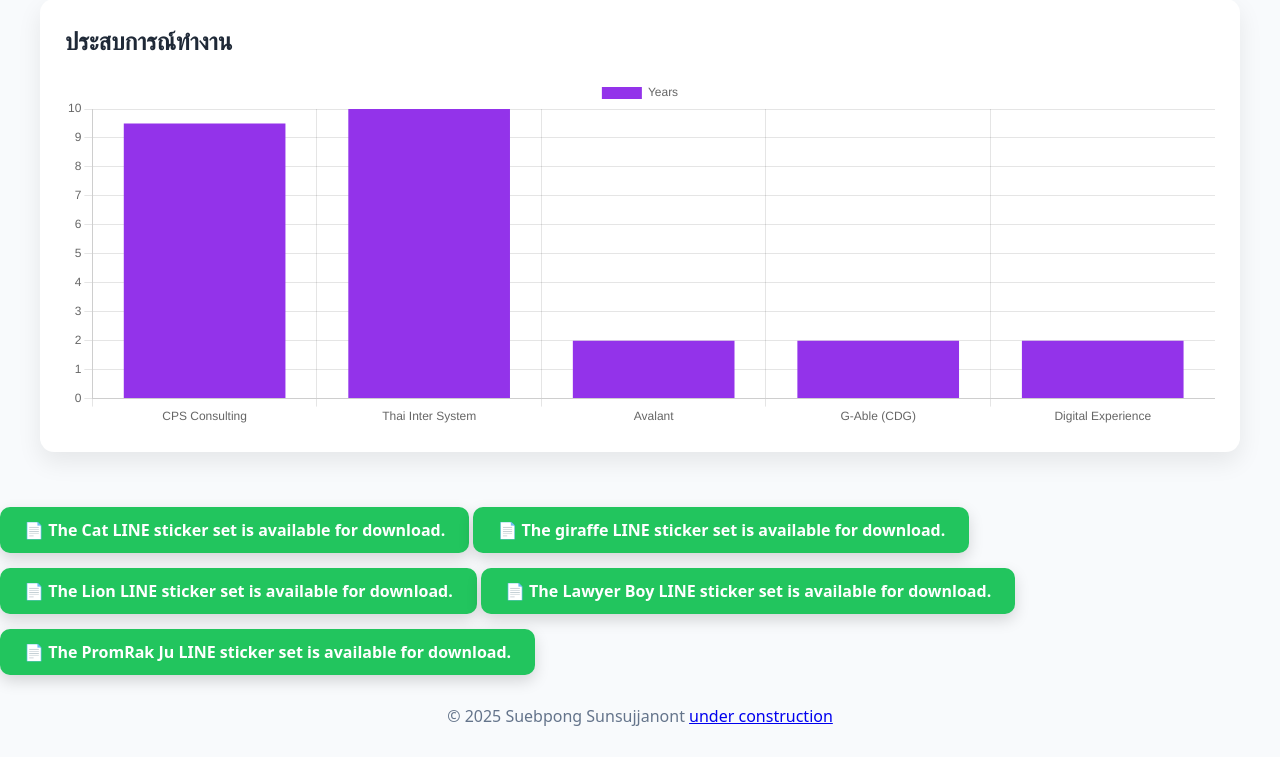
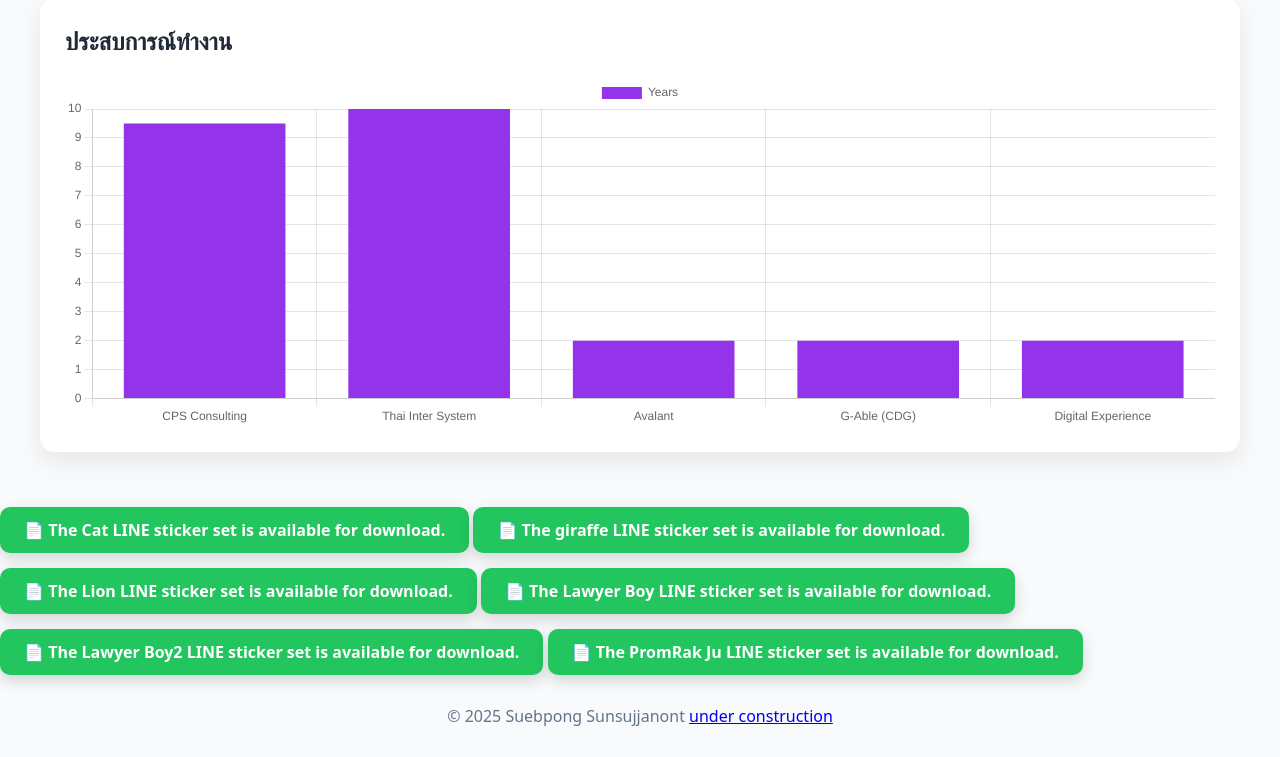
Before and after one commit to Sunsujjanont/profile, a Node project: template views/index.ejs in a window 1280 px wide. Shown: the part 3878-4635 px from the top of the page. Run offline with Node 20 templates, Linux system fonts and the light colour scheme; the template is opened without the code that fills it, so the values that code supplies are empty.

Commit message:
update 16 Nov 26

```diff
--- a/views/index.ejs
+++ b/views/index.ejs
@@ -464,6 +464,21 @@ footer{
   📄 The Lawyer Boy LINE sticker set is available for download.
 </a>
 
+<a target="_blank"href="https://line.me/S/sticker/37962215" download
+   style="
+     display:inline-block;
+     margin-top:15px;
+     padding:12px 24px;
+     background:#22c55e;
+     color:#fff;
+     border-radius:10px;
+     text-decoration:none;
+     font-weight:600;
+     box-shadow:0 6px 15px rgba(0,0,0,.15);
+   ">
+  📄 The Lawyer Boy2 LINE sticker set is available for download.
+</a>
+
 <a target="_blank"href="https://line.me/S/sticker/37821082" download
    style="
      display:inline-block;
```
